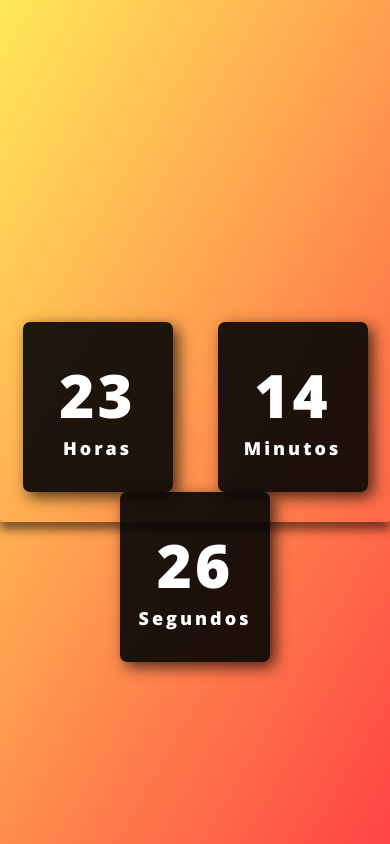
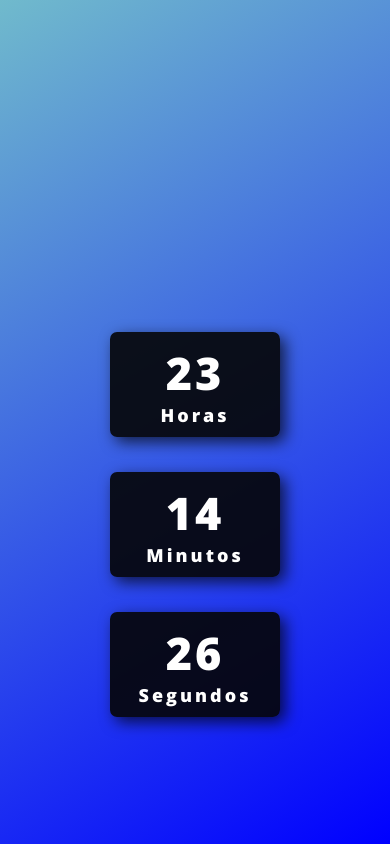
Before and after one commit to ziansouzab/relogio-digital, a plain HTML site: page index.html in a window 390 px wide. Drawn offline with nearby package versions, Linux system fonts and the light colour scheme.

Commit message:
Add files via upload

```diff
--- a/assets/css/style.css
+++ b/assets/css/style.css
@@ -9,7 +9,7 @@
 
 body {
     height: 100vh;
-    background: linear-gradient(120deg, #ffe53bd8, #ff2525da);
+    background: linear-gradient(150deg, rgba(2, 133, 165, 0.564), blue);
     display: flex;
     align-items: center;
     justify-content: center;
@@ -24,7 +24,6 @@ body {
     background: transparent;
     border-radius: 3px;
     box-shadow: 0px 8px 10px rgba(0, 0, 0, .5);
-    flex-wrap: wrap;
 }
 
 .relogio div{
@@ -39,7 +38,6 @@ body {
     box-shadow: 5px 5px 15px rgba(0,0,0, .7);
     border-radius: 7px;
     letter-spacing: 3px;
-    flex-basis: 200;
 }
 
 .relogio span{
@@ -50,3 +48,29 @@ body {
 .relogio span.tempo{
     font-size: 18px;
 }
+
+@media (max-width: 550px){
+
+    .relogio{
+        flex-direction: column;
+        gap: 25px;
+        box-shadow: 0px 0px 0px;
+    }
+
+    .relogio div{
+        margin-top: 10px;
+        height: 200px;
+        width: 150px;
+        padding: 10px;
+
+    }
+
+    .relogio span{
+        font-size: 45px;
+    }
+
+    .relogio span.tempo{
+        font-size: 18px;
+    }
+
+}
```
